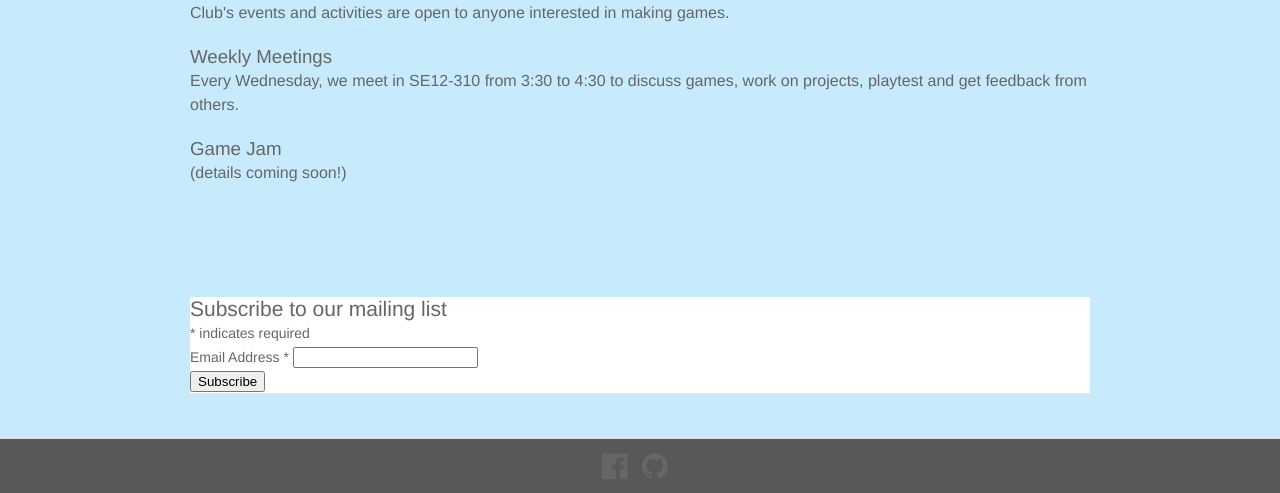
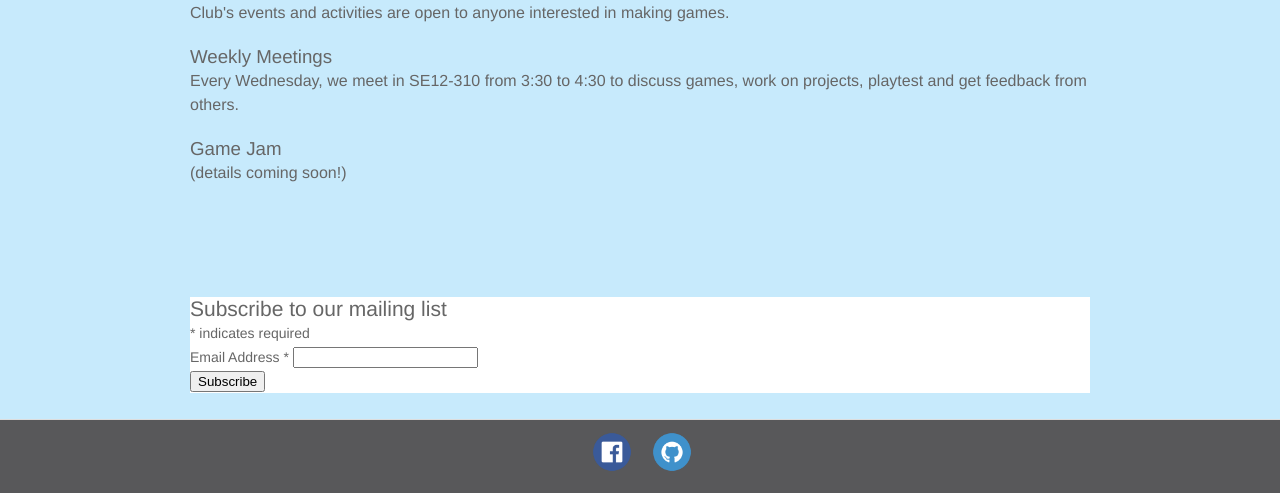
Before and after one commit to BCIT-GameDevClub/BCITOldWebsite, a Jekyll site: the page built from index.html, in a window 1280 px wide and 1339 px high. Shown: the part 846-1339 px from the top of the window. Built offline with Jekyll 4.4.1, drawn with Linux system fonts in a browser that asks for light colours; nearby versions of some CDN libraries; the list of posts is cut into pages by our own code; comment, search, counter and statistics services are not loaded.

Commit message:
changed the icons in the footer, removed the now unused include, and cleaned up (or messed up?) the CSS a bit

```diff
--- a/_includes/footer.html
+++ b/_includes/footer.html
@@ -2,7 +2,9 @@
 <footer class="site-footer">
 
   <div class="icons">
-  	<a href="{{ site.facebook }}"><i class="fa fa-facebook-official fa-3x"></i></a><a href="{{ site.github }}"><i class="fa fa-github fa-3x"></i></a>
+  	<a href="{{ site.facebook }}"><img src="../img/social/facebook.png" alt=""/></a><a href="{{ site.github }}"><img src="../img/social/github.png" alt=""/></a>
+
+
   </div>
 
 </footer>
--- a/_includes/head.html
+++ b/_includes/head.html
@@ -8,7 +8,6 @@
 
     <link rel="stylesheet" href="{{ site.baseurl }}/css/main.css"/>
     <link rel="canonical" href="{{ page.url | replace:'index.html','' | prepend: site.baseurl | prepend: site.url }}"/>
-    <link rel="stylesheet" href="https://maxcdn.bootstrapcdn.com/font-awesome/4.5.0/css/font-awesome.min.css">
 
     <script src="https://ajax.googleapis.com/ajax/libs/jquery/2.1.3/jquery.min.js"></script>
     <script src="/js/accordion.js"></script>
--- a/_sass/_layout.scss
+++ b/_sass/_layout.scss
@@ -99,21 +99,34 @@
     position:fixed;
     left:0px;
     bottom:0px;
-    height:50px;
+    height:auto;
     width:100%;
     @include media-query($on-palm) {
         position: relative;
     }
 }
-.icons {
+.site-footer .icons {
     padding: 10px;
-    width: 80px;
+    text-align: center;
     margin: auto;
 }
 
-i {
+.site-footer a {
+    display: inline-block;
+    height: auto;
+    &:hover {
+        filter: invert(100%) grayscale(100%) brightness(200%);
+        -webkit-filter: invert(100%) grayscale(100%) brightness(200%);
+    }
+
+}
+
+.site-footer img {
     width: 40px;
-    height: 40px;
+    height: auto;
+    margin: 0 10px;
+
+
 }
 
 /**
```
Also changed, not shown: img/social/facebook.png (added), img/social/github.png (added), img/social/snapchat.png (added), img/social/twitter.png (added).
